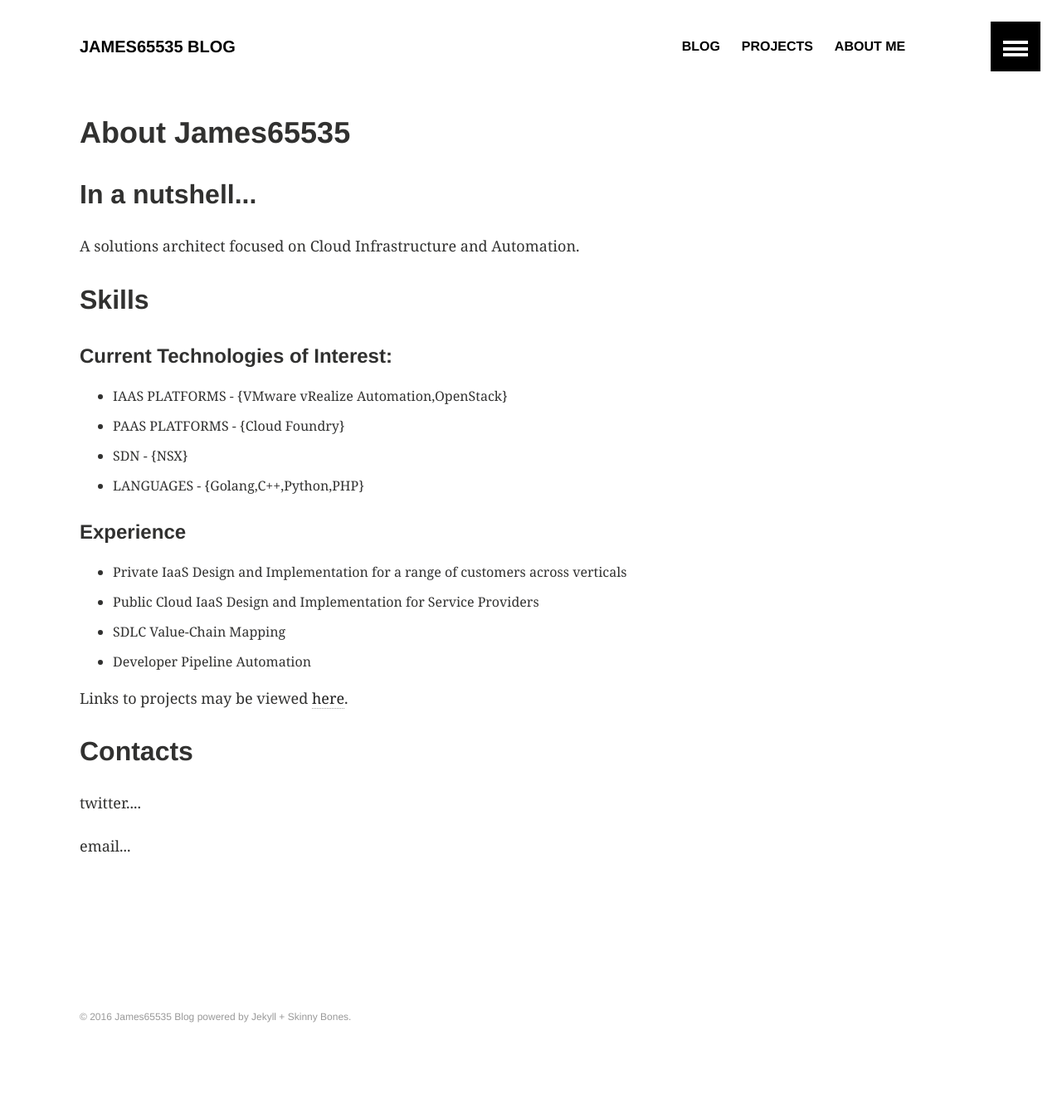
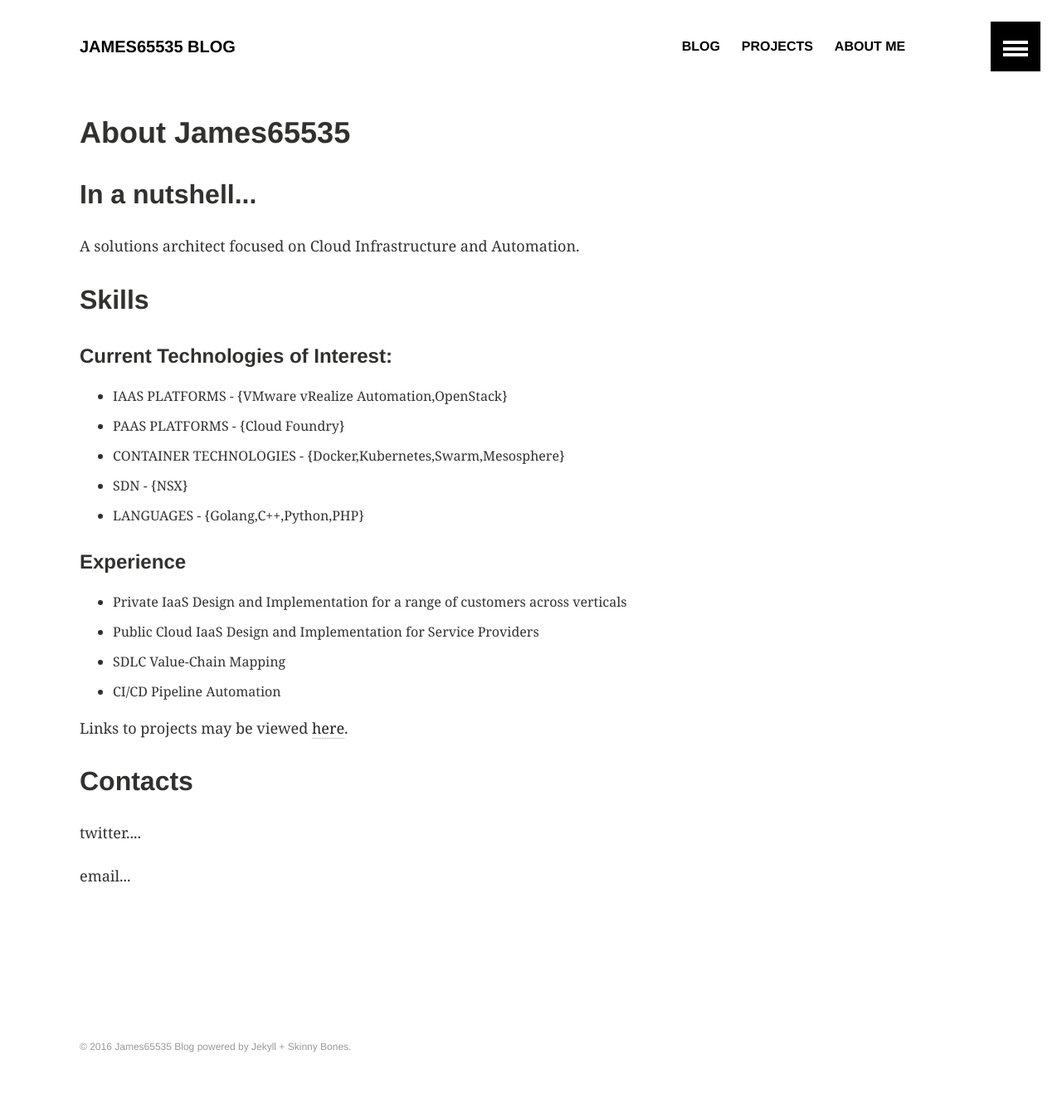
Before and after one commit to james65535/james65535.github.io, a Jekyll site: the page built from about.md, in a window 1280 px wide. Shown: the whole page at 83% size. Built offline with Jekyll 4.4.1, drawn with Linux system fonts in a browser that asks for light colours; before the commit the page ends 1311 px from its top, so only the background shows below that.

Commit message:
jekyll page init 14

```diff
--- a/about.md
+++ b/about.md
@@ -17,6 +17,7 @@ title: "About James65535"
         <ul>
           <li><span>I</span>AAS PLATFORMS - {VMware vRealize Automation,OpenStack}</li>
           <li><span>P</span>AAS PLATFORMS - {Cloud Foundry}</li>
+          <li><span>C</span>ONTAINER TECHNOLOGIES - {Docker,Kubernetes,Swarm,Mesosphere}</li>
           <li><span>S</span>DN - {NSX}</li>
           <li><span>L</span>ANGUAGES - {Golang,C++,Python,PHP}</li>
         </ul>
@@ -30,7 +31,7 @@ title: "About James65535"
         <li>Private IaaS Design and Implementation for a range of customers across verticals</li>
         <li>Public Cloud IaaS Design and Implementation for Service Providers</li>
         <li>SDLC Value-Chain Mapping</li>
-        <li>Developer Pipeline Automation</li>
+        <li>CI/CD Pipeline Automation</li>
       </ul>
       <p>Links to projects may be viewed <a href="{{ "/projects" | prepend:site.baseurl }}">here</a>.</p>
     </div>
```
